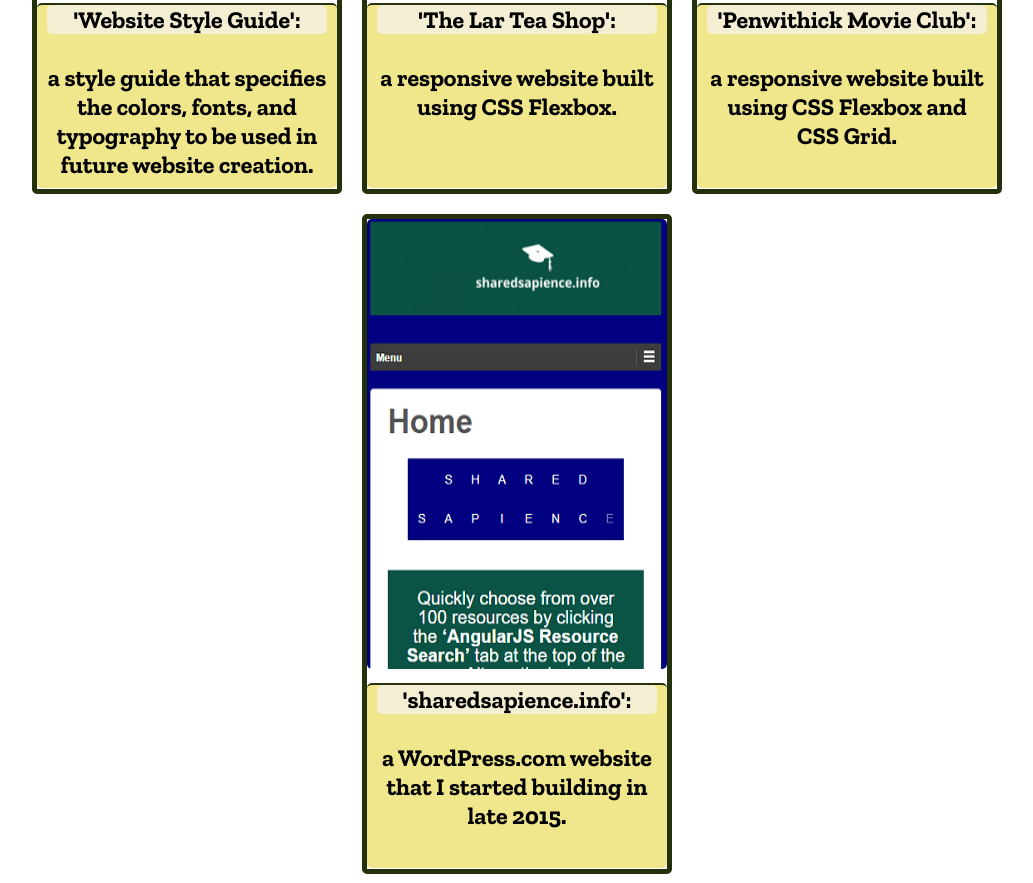
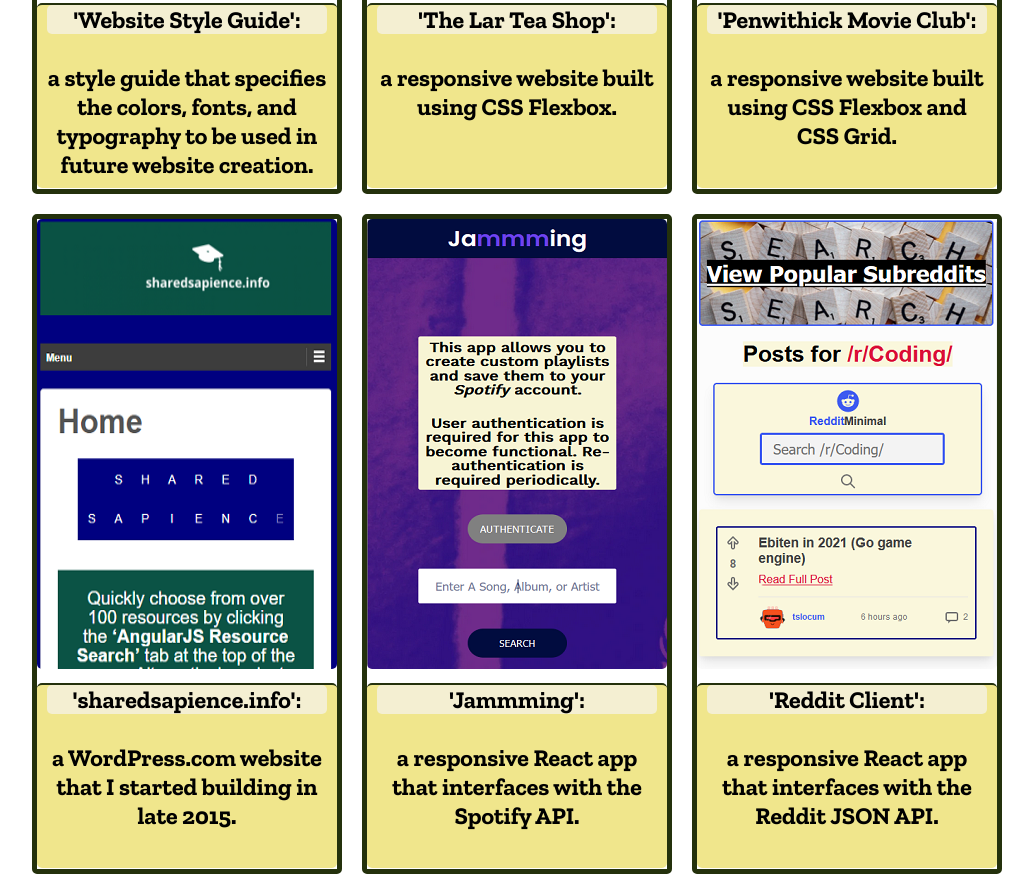
Before and after one commit to chris-larham-1983/chris-larham-1983.github.io, a plain HTML site: page index.html in a window 1280 px wide. Shown: the part 2617-3500 px from the top of the page, without its empty margins (123-1156 px from the left). Drawn offline with nearby package versions, Linux system fonts and the light colour scheme.

Commit message:
Displays links to Jammming app and Reddit Client

```diff
--- a/index.html
+++ b/index.html
@@ -100,6 +100,20 @@
                         a WordPress.com website that I started building in late 2015.
                     </figcaption>
                 </figure>
+                <figure>
+                    <a href="https://codecademy-spotify-app.netlify.app" target="_self" class="link"><img src="images/jammming.PNG" alt="Screenshot of a Spotify app written using React that allows Users to create and save custom playlists" /></a>
+                    <figcaption>
+                        <span>'Jammming':</span><br/>
+                        a responsive React app that interfaces with the Spotify API.
+                    </figcaption>
+                </figure>
+                <figure>
+                    <a href="https://chris-larham-1983.github.io/reddit-client/" target="_self" class="link"><img src="images/reddit_client.PNG" alt="Screenshot of a Reddit Client app written using React" /></a>
+                    <figcaption>
+                        <span>'Reddit Client':</span><br/>
+                        a responsive React app that interfaces with the Reddit JSON API.
+                    </figcaption>
+                </figure>
             </div>
         </section>
         <hr />
```
